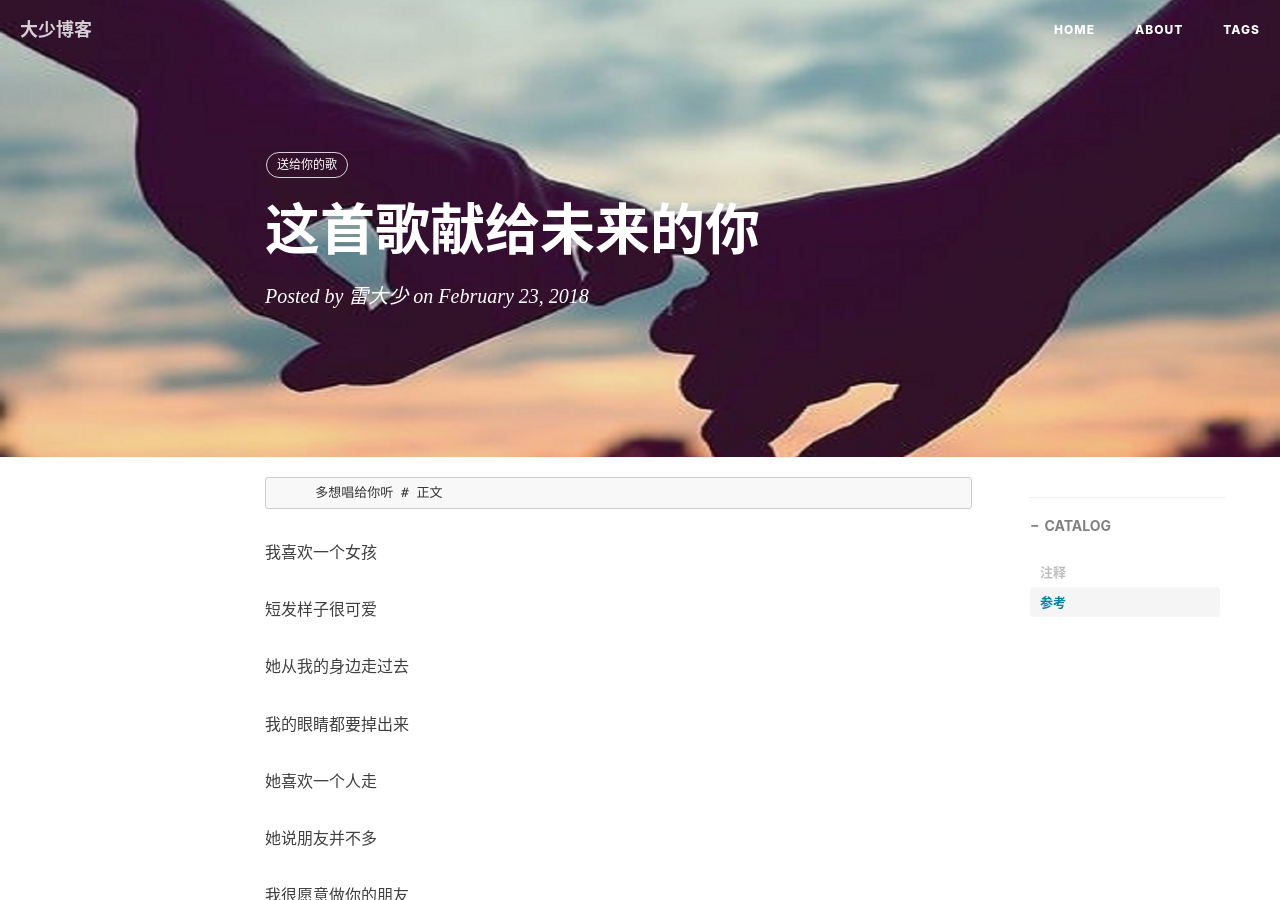
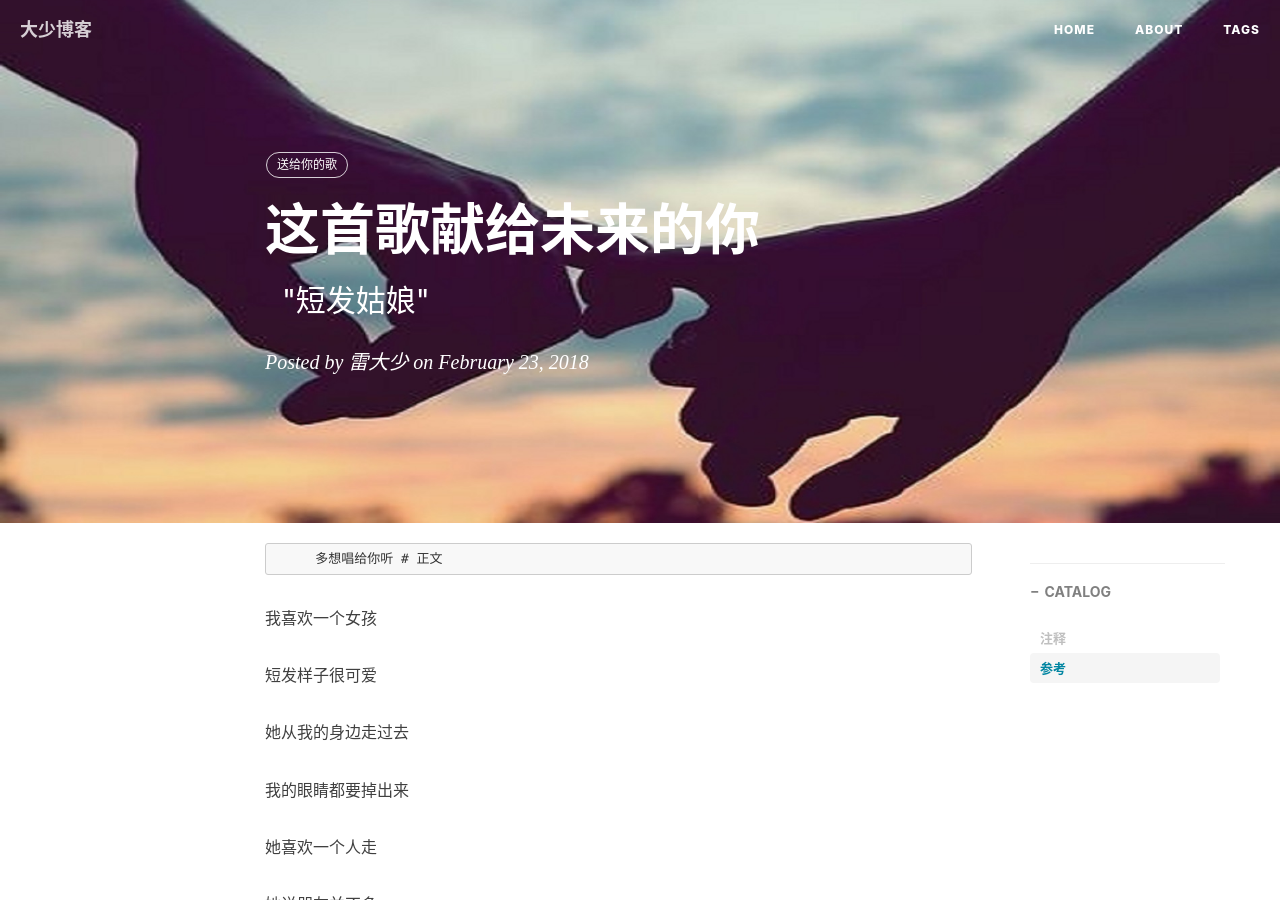
Before and after one commit to 1leidashao/1leidashao.github.io, a Jekyll site: the page built from _posts/2018-2-23-gezia.markdown, in a window 1280 px wide and 900 px high. Built offline with Jekyll 4.4.1, drawn with Linux system fonts in a browser that asks for light colours; nearby versions of some CDN libraries; comment, search, counter and statistics services are not loaded.

Commit message:
Update 2018-2-23-gezia.markdown

```diff
--- a/_posts/2018-2-23-gezia.markdown
+++ b/_posts/2018-2-23-gezia.markdown
@@ -1,7 +1,7 @@
 ---
 layout:     post
 title:      "这首歌献给未来的你"
-subtitle:   ""
+subtitle:   "短发姑娘"
 date:       2018-2-23 13:08:00
 author:     "雷大少"
 header-img: "img/gezin.jpg"
```
